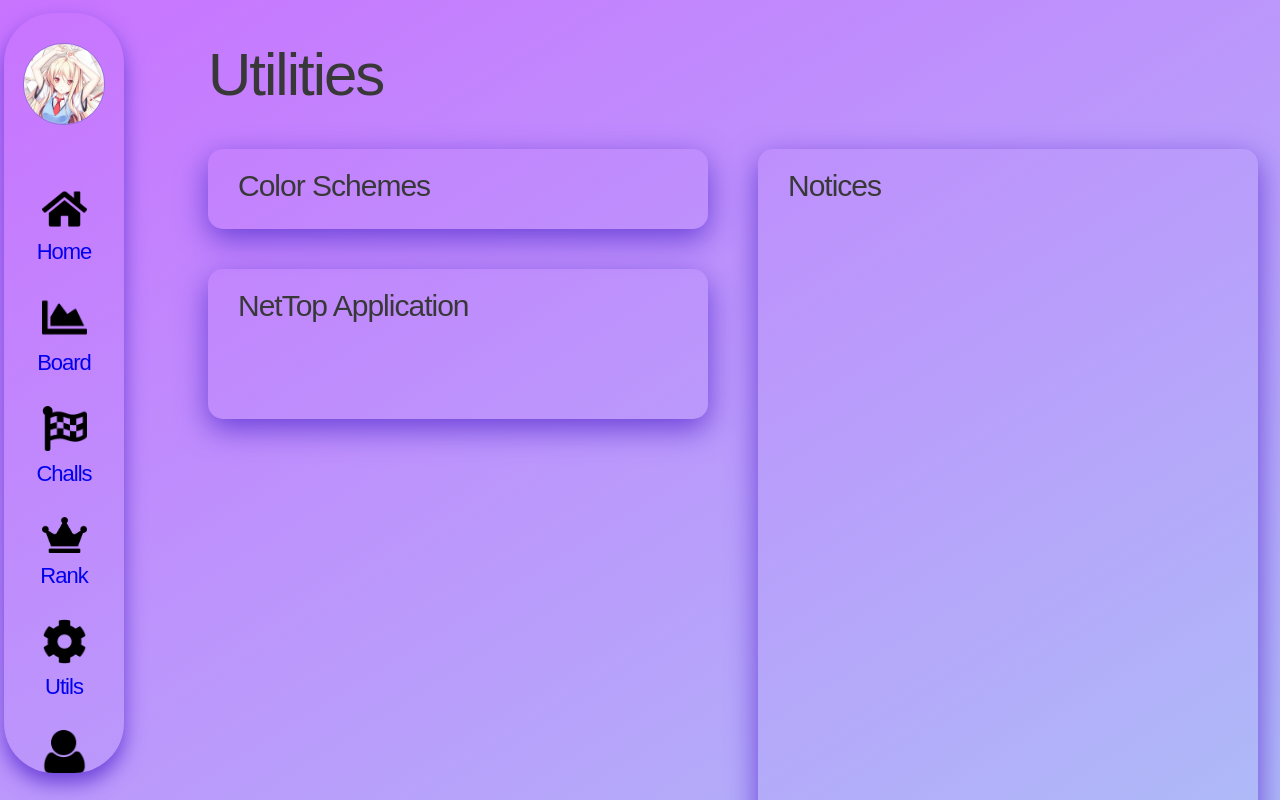
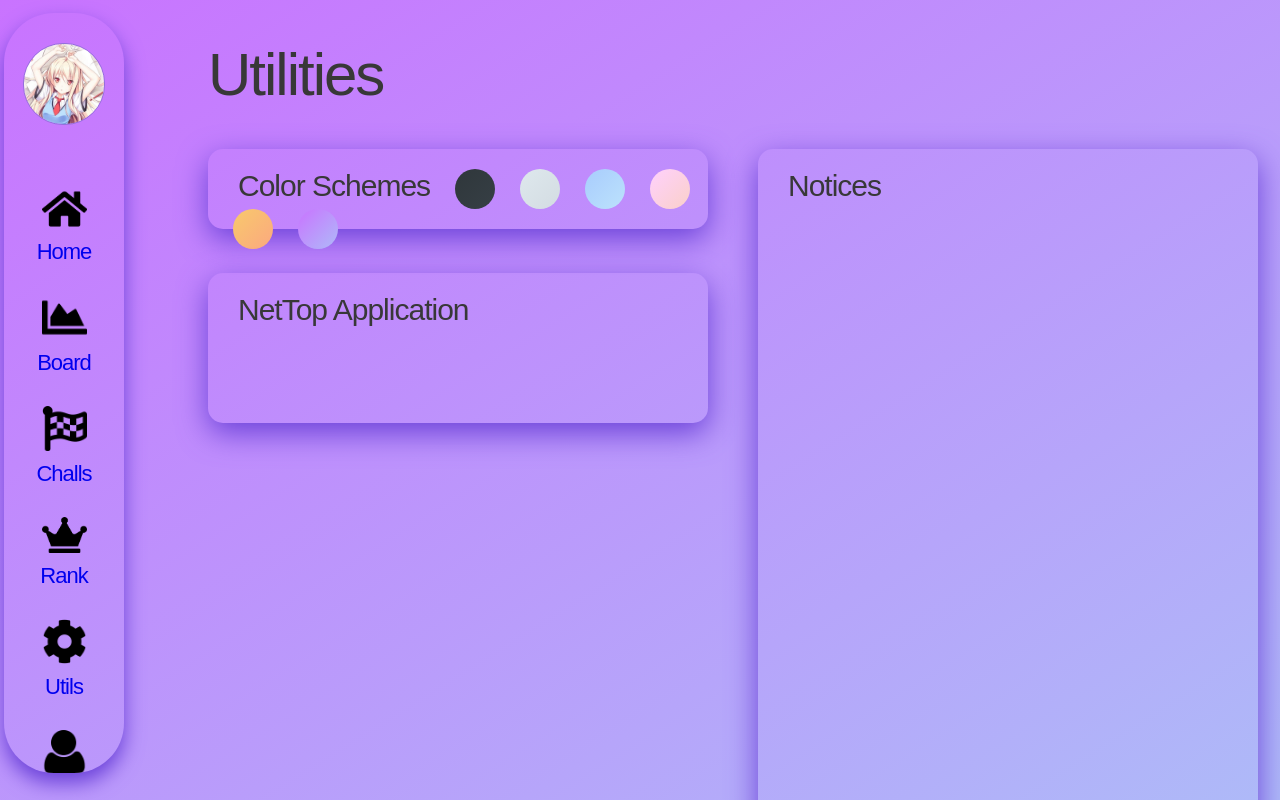
Before and after one commit to Endcat/ciscn-ctfplatform, a Vue app: page /utils in a window 1280 px wide. Built offline with nearby package versions, Linux system fonts and the light colour scheme.

Commit message:
background color scheme

```diff
--- a/src/App.vue
+++ b/src/App.vue
@@ -1,5 +1,5 @@
 <template>
-  <div id="app">
+  <div :style="$store.state.activeScheme.background" id="app">
       <div id="side-view">
           <side-bar></side-bar>
       </div>
@@ -61,7 +61,7 @@
   #app {
     height: 100%;
     width: 100%;
-    background-image: linear-gradient(to bottom right, rgb(201, 115, 255), rgb(174, 186, 248));
+      transition: all 0.2s ease-in-out;
   }
   .v-enter{
       opacity: 0;
--- a/src/router/index.js
+++ b/src/router/index.js
@@ -11,6 +11,7 @@ import Admin from "../views/Admin";
 Vue.use(VueRouter)
 
 const routes = [
+  { path: '/', redirect:'homepage'},
   { path: '/homepage', component: Homepage},
   { path: '/dashboard', component: Dashboard},
   { path: '/challenge', component: Challenge},
--- a/src/store/index.js
+++ b/src/store/index.js
@@ -5,6 +5,62 @@ Vue.use(Vuex)
 
 export default new Vuex.Store({
   state: {
+    activeScheme:{
+      background: {
+        'background': 'linear-gradient(to bottom right, rgb(201, 115, 255), rgb(174, 186, 248))',
+      },
+      boxShadow: {
+
+      },
+    },
+    purpleScheme: {
+      background: {
+        'background': 'linear-gradient(to bottom right, rgb(201, 115, 255), rgb(174, 186, 248))',
+      },
+      boxShadow: {
+
+      },
+    },
+    blackScheme: {
+      background: {
+        'background': 'linear-gradient(to bottom right, rgb(47, 55, 59), rgb(54, 63, 69))',
+      },
+      boxShadow: {
+
+      },
+    },
+    cyanScheme: {
+      background: {
+        'background': 'linear-gradient(to bottom right, rgb(168, 204, 253), rgb(188, 226, 252))',
+      },
+      boxShadow: {
+
+      },
+    },
+    pinkScheme: {
+      background: {
+        'background': 'linear-gradient(to bottom right, rgb(255, 209, 253), rgb(250, 208, 201))',
+      },
+      boxShadow: {
+
+      },
+    },
+    whiteScheme: {
+      background: {
+        'background': 'linear-gradient(to bottom right, rgb(222, 232, 237), rgb(211, 220, 226))',
+      },
+      boxShadow: {
+
+      },
+    },
+    yellowScheme: {
+      background: {
+        'background': 'linear-gradient(to bottom right, rgb(248, 201, 108), rgb(251, 168, 127))',
+      },
+      boxShadow: {
+
+      },
+    },
   },
   mutations: {
   },
--- a/src/views/Utils.vue
+++ b/src/views/Utils.vue
@@ -5,9 +5,17 @@
         </div>
         <div class="left-board">
             <div class="color-board">
-                <div class="title team-board-title">
+                <div class="title color-board-title">
                     Color Schemes
                 </div>
+                <ul class="color-palette">
+                    <li @click="changeBlack" class="color-circle color-black"></li>
+                    <li @click="changeWhite" class="color-circle color-white"></li>
+                    <li @click="changeCyan" class="color-circle color-cyan"></li>
+                    <li @click="changePink" class="color-circle color-pink"></li>
+                    <li @click="changeYellow" class="color-circle color-yellow"></li>
+                    <li @click="changePurple" class="color-circle color-purple"></li>
+                </ul>
             </div>
             <div class="apply-board">
                 <div class="title apply-board-title">
@@ -27,11 +35,71 @@
 
 <script>
     export default {
-        name: "Utils"
+        name: "Utils",
+        methods:{
+            changeBlack(){
+                this.$store.state.activeScheme.background = this.$store.state.blackScheme.background;
+            },
+            changeWhite(){
+                this.$store.state.activeScheme.background = this.$store.state.whiteScheme.background;
+            },
+            changePurple(){
+                this.$store.state.activeScheme.background = this.$store.state.purpleScheme.background;
+            },
+            changeCyan(){
+                this.$store.state.activeScheme.background = this.$store.state.cyanScheme.background;
+            },
+            changePink(){
+                this.$store.state.activeScheme.background = this.$store.state.pinkScheme.background;
+            },
+            changeYellow(){
+                this.$store.state.activeScheme.background = this.$store.state.yellowScheme.background;
+            },
+        }
     }
 </script>
 
 <style scoped>
+    .color-palette{
+        position: relative;
+        height: 100%;
+        padding-top: 20px;
+    }
+    .color-black{
+        background: linear-gradient(to bottom right, rgb(47, 55, 59), rgb(54, 63, 69));
+    }
+    .color-purple{;
+        background: linear-gradient(to bottom right, rgb(201, 115, 255), rgb(174, 186, 248))
+    }
+    .color-pink{
+        background: linear-gradient(to bottom right, rgb(255, 209, 253), rgb(250, 208, 201));
+    }
+    .color-cyan{
+        background: linear-gradient(to bottom right, rgb(168, 204, 253), rgb(188, 226, 252));
+    }
+    .color-yellow{
+        background: linear-gradient(to bottom right, rgb(248, 201, 108), rgb(251, 168, 127));
+    }
+    .color-white{
+        background: linear-gradient(to bottom right, rgb(222, 232, 237), rgb(211, 220, 226));
+    }
+    .color-circle{
+        width: 40px;
+        height: 40px;
+        float: left;
+        border-radius: 20px;
+        margin-left: 25px;
+        list-style: none;
+        transition: all 0.1s ease-in-out;
+    }
+    .color-circle:hover{
+        box-shadow: 0 10px 40px 0 rgb(107, 66, 217);
+    }
+    .color-board-title{
+        position: relative;
+        display: block;
+        float: left;
+    }
     #utils{
         position: relative;
         padding-top: 40px;
```
